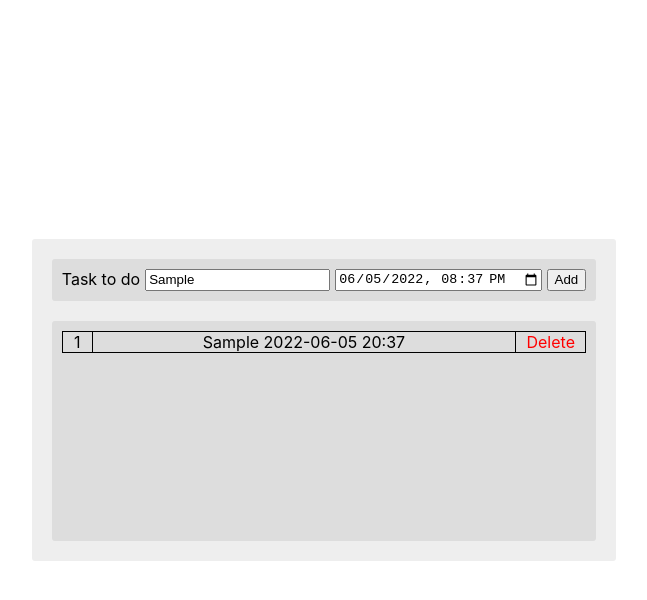
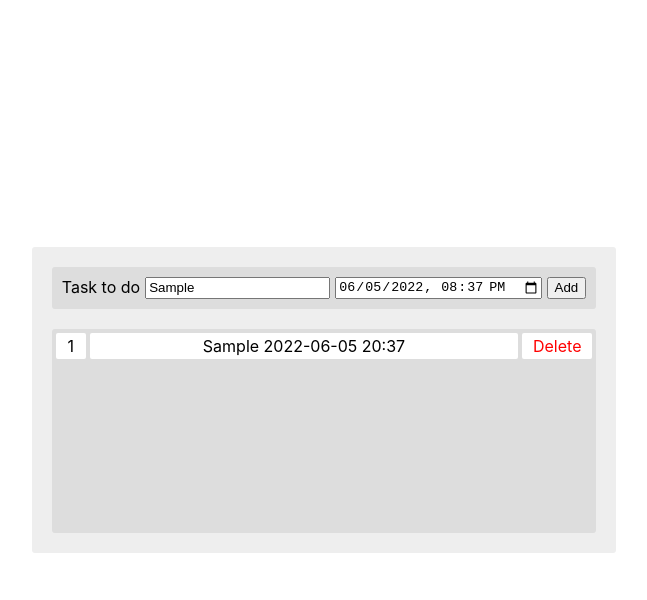
Before and after one commit to Karpie36/TODOList, a React (Create React App) app: page / in a window 1280 px wide. Both pictures are taken after typing "Sample" into the empty fields and a click on the button "Add". Shown: the top 600 px of the page, without its empty margins (316-963 px from the left). Built offline with nearby package versions, Linux system fonts and the light colour scheme.

Commit message:
Styling tasks list table

```diff
--- a/src/components/Task/Task.scss
+++ b/src/components/Task/Task.scss
@@ -2,13 +2,14 @@
 .Task {
     display: grid;
     grid-template-columns: 30px 1fr 70px;
-    border-top: 1px solid black;
-    border-right: 1px solid black;
+    gap: 4px;
     div {
         display: grid;
         justify-content: center;
-        border-left: 1px solid black;
-        border-bottom: 1px solid black;
+        margin: 2px 0;
+        padding: 3px 0;
+        background-color: #fff;
+        border-radius: 2px;
     }
 
 }
--- a/src/components/TasksList/TasksList.scss
+++ b/src/components/TasksList/TasksList.scss
@@ -5,6 +5,6 @@
     background-color: #ddd;
     border-radius: 3px;
     margin: 0;
-    padding: 10px;
+    padding: 2px 4px;
     overflow-y: auto;
 }
```
